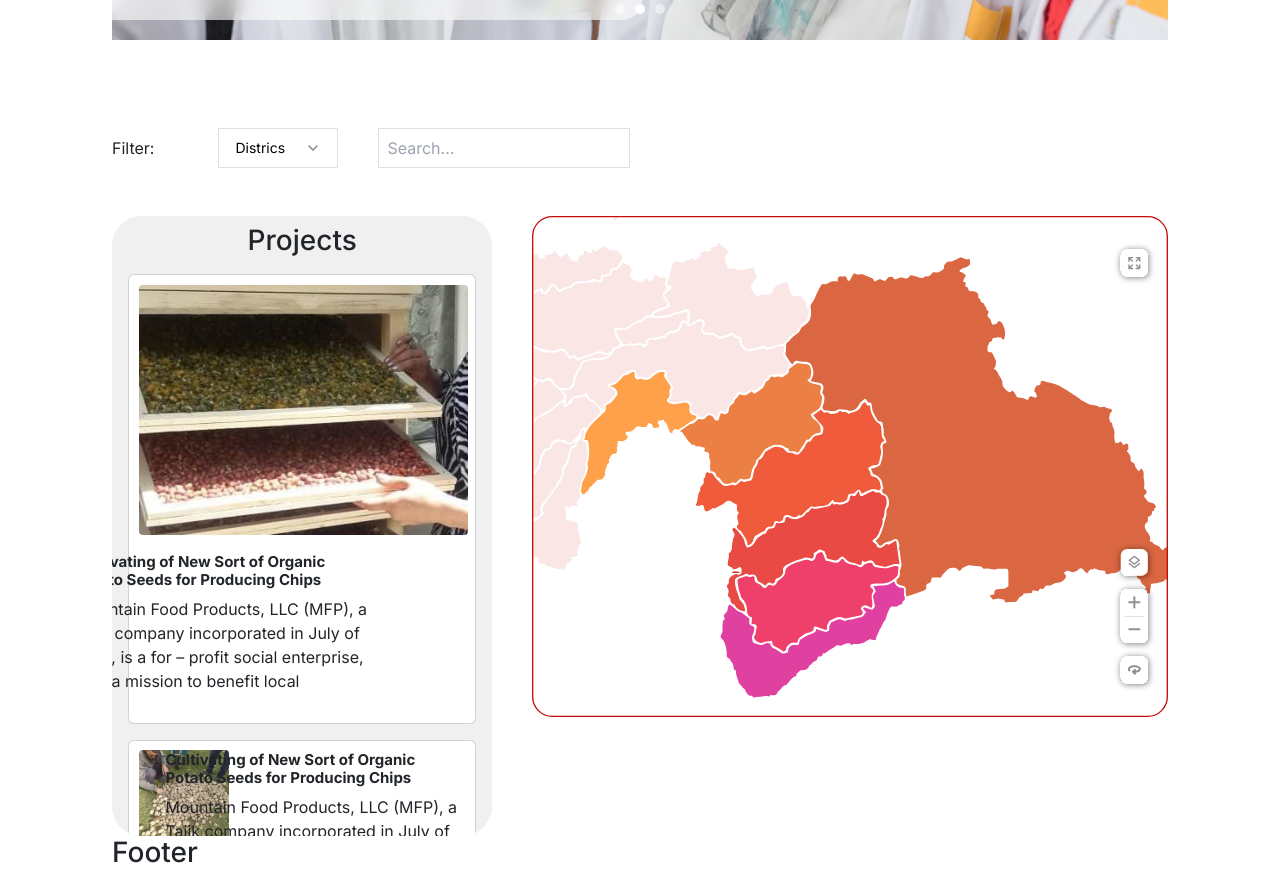
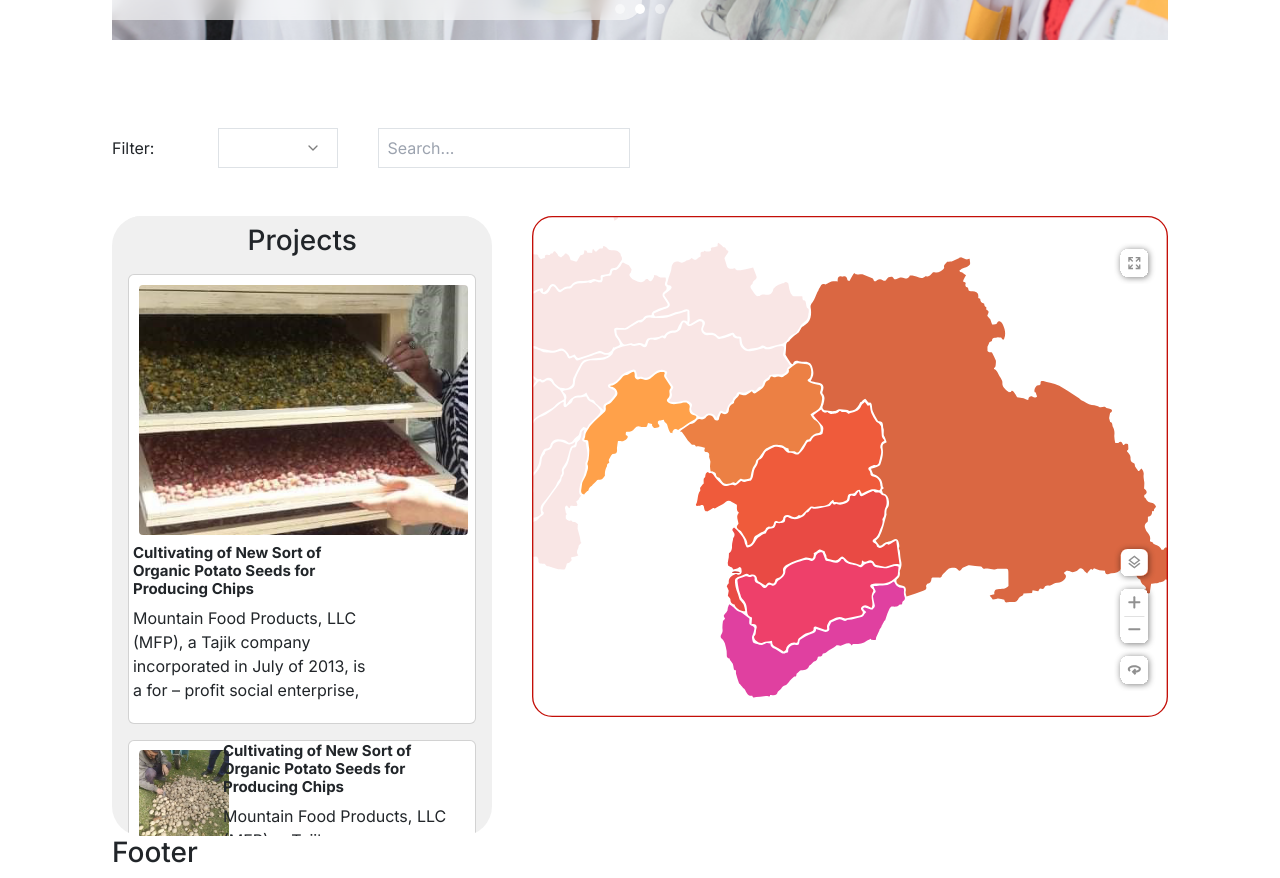
Before and after one commit to nazarkhudoev/giz-front, a Next.js app: page / in a window 1280 px wide. Shown: the part 640-1518 px from the top of the page. Built offline with nearby package versions, Linux system fonts and the light colour scheme.

Commit message:
implemented filter feature with redux toolkit

```diff
--- a/package.json
+++ b/package.json
@@ -12,6 +12,7 @@
     "@radix-ui/react-accordion": "^1.1.2",
     "@radix-ui/react-dialog": "^1.0.4",
     "@radix-ui/react-select": "^1.2.2",
+    "@reduxjs/toolkit": "^1.9.5",
     "@types/node": "20.3.3",
     "@types/react": "18.2.14",
     "@types/react-dom": "18.2.6",
@@ -27,6 +28,7 @@
     "react": "^18.2.0",
     "react-bootstrap": "^2.8.0",
     "react-dom": "18.2.0",
+    "react-redux": "^8.1.1",
     "react-select": "^5.7.3",
     "react-slideshow-image": "^4.2.1",
     "react-swipe": "^6.0.4",
--- a/src/app/data/projects.ts
+++ b/src/app/data/projects.ts
@@ -1,10 +1,19 @@
+import { StaticImageData } from "next/image";
 import Project1 from "../../../public/images/image 4.png";
 import Project2 from "../../../public/images/image 5.png";
 import Project3 from "../../../public/images/image 6.png";
 import Project4 from "../../../public/images/image 7.png";
 import Project5 from "../../../public/images/image 8.png";
 
-export const data = [
+interface DataInterface {
+  id: number;
+  title: string;
+  subtitle: string;
+  image: StaticImageData;
+  district: string;
+}
+
+export const data: DataInterface[] = [
   {
     id: 1,
     title:
--- a/src/app/globals.css
+++ b/src/app/globals.css
@@ -168,7 +168,7 @@ p {
 
 .card__image {
   position: absolute;
-  width: 100px;
+  width: 30%;
   left: 10px;
   top: 50%;
   transform: translateY(-50%);
@@ -178,7 +178,7 @@ p {
 
 .card__info {
   position: absolute;
-  width: 300px;
+  width: 70%;
   right: 10px;
   top: 50%;
   transform: translateY(-50%);
@@ -202,8 +202,7 @@ p {
   /* transition-delay: 0.8s; */
 }
 
-/* acite  */
-
+/* acitive  */
 .collapsed__card {
   min-height: 450px;
 }
--- a/src/app/layout.tsx
+++ b/src/app/layout.tsx
@@ -1,14 +1,19 @@
-import "./globals.css";
-import { Inter } from "next/font/google";
-
 // Import Components
 import Header from "@/components/Header/Header";
 import Footer from "@/components/Footer/Footer";
 
+// styles
+import "./globals.css";
 import 'bootstrap/dist/css/bootstrap.min.css';
 
+// fonts
+import { Inter } from "next/font/google";
 const inter = Inter({ subsets: ["latin"] });
 
+// custom redux provider
+import { ReduxProvider } from "@/redux/provider";
+
+// meta data
 export const metadata = {
   title: "Home Page",
   description: "Giz projects",
@@ -23,7 +28,9 @@ export default function RootLayout({
     <html lang="en">
       <body className={inter.className}>
         <Header />
-        {children}
+        <ReduxProvider>
+          {children}
+        </ReduxProvider>
         <Footer />
       </body>
     </html>
--- a/src/components/Filter/Filter.tsx
+++ b/src/components/Filter/Filter.tsx
@@ -1,3 +1,5 @@
+"use client"
+
 import {
   Select,
   SelectContent,
@@ -9,16 +11,26 @@ import {
 } from "@/components/UI/ui/select";
 
 // region, village, projects
+import { getData } from "@/redux/features/projectsSlice";
+import { useAppDispatch, useAppSelector } from "@/redux/hooks";
+import { FormEvent, useState } from "react";
 
 export default function Filter() {
+  const dispatch = useAppDispatch();
+
+  const handleFilter = (value: string) => {
+    dispatch(getData(value));
+  }
+
   return (
     <nav className="flex items-center gap-16 px-28 mt-10">
       <p>Filter:</p>
       <section className="flex items-center gap-10">
         <div className="py-5">
-          <Select>
+          <Select onValueChange={handleFilter}>
             <SelectTrigger className="min-w-[120px] text-black">
-              <SelectValue className="text-black" placeholder={"Districs"} />
+              {/* <SelectValue className="text-black" placeholder={"Districs"} /> */}
+              <SelectValue className="text-black" />
             </SelectTrigger>
             <SelectContent className="bg-white">
               <SelectGroup className="text-black">
@@ -55,6 +67,6 @@ export default function Filter() {
           <input className="border h-[40px] px-2" type="text" placeholder="Search..." />
         </div>
       </section>
-    </nav>
+    </nav >
   );
 }
--- a/src/components/Projects/Projects.tsx
+++ b/src/components/Projects/Projects.tsx
@@ -1,8 +1,9 @@
 "use client"
 
-import { data } from "@/app/data/projects";
-import Image from "next/image";
-import { useState } from "react";
+import { useAppSelector } from "@/redux/hooks";
+// import { data } from "@/app/data/projects";
+import Image, { StaticImageData } from "next/image";
+import { useEffect, useState } from "react";
 
 // import {
 //   Accordion,
@@ -11,19 +12,40 @@ import { useState } from "react";
 //   AccordionTrigger,
 // } from "@/components/ui/accordion"
 
+interface DataInterface {
+  id: number;
+  title: string;
+  subtitle: string;
+  image: StaticImageData;
+  district: string;
+}
+
 export default function Projects() {
+  const data = useAppSelector((state) => state.ProjectsReducer.data);
+  const filteredData = useAppSelector((state) => state.ProjectsReducer.filteredData);
   const [active, setActive] = useState(0);
+
+  const [projects, setProjects] = useState<DataInterface[]>(filteredData);
+
+  useEffect(() => {
+    if (filteredData.length < 1) {
+      setProjects(data)
+    } else {
+      setProjects(filteredData)
+    }
+
+    console.log("filteredData", filteredData);
+  }, [projects, filteredData])
 
   const handleAccordion = (index: number) => {
     setActive(index)
-
   }
 
   return (
     <div className="bg-[#F0F0F0] rounded-[30px] w-[550px] h-[620px] overflow-y-scroll relative px-3 projects__container">
       <h3 className="text-center py-2 sticky top-0 z-50 bg-[#F0F0F0]">Projects</h3>
       <section className="flex flex-col items-start justify-start gap-3">
-        {data.map((project: any, index: number) => {
+        {projects.map((project: any, index: number) => {
           return (
             <div
               key={project.id}
--- /dev/null
+++ b/src/redux/features/projectsSlice.ts
@@ -0,0 +1,36 @@
+import { createSlice, PayloadAction, current } from "@reduxjs/toolkit";
+import { data } from "@/app/data/projects";
+import { StaticImageData } from "next/image";
+
+interface DataInterface {
+  id: number;
+  title: string;
+  subtitle: string;
+  image: StaticImageData;
+  district: string;
+}
+
+interface Data {
+  data: DataInterface[];
+  filteredData: DataInterface[];
+}
+
+const initialState = {
+  data: data,
+  filteredData: [],
+} as Data;
+
+export const projects = createSlice({
+  name: "projetcs",
+  initialState,
+  reducers: {
+    getData: (state, action: PayloadAction<string>) => {
+      state.filteredData = state.data.filter(
+        (project: DataInterface) => project.district == action.payload
+      );
+    },
+  },
+});
+
+export const { getData } = projects.actions;
+export default projects.reducer;
--- /dev/null
+++ b/src/redux/hooks.ts
@@ -0,0 +1,5 @@
+import { TypedUseSelectorHook, useDispatch, useSelector } from "react-redux";
+import type { RootState, AppDispatch } from "./store";
+
+export const useAppDispatch = () => useDispatch<AppDispatch>();
+export const useAppSelector: TypedUseSelectorHook<RootState> = useSelector;
--- /dev/null
+++ b/src/redux/provider.tsx
@@ -0,0 +1,8 @@
+"use client"
+
+import { store } from "./store"
+import { Provider } from "react-redux"
+
+export function ReduxProvider({ children }: { children: React.ReactNode }) {
+    return <Provider store={store}>{children}</Provider>
+}
--- /dev/null
+++ b/src/redux/store.ts
@@ -0,0 +1,12 @@
+import { configureStore } from "@reduxjs/toolkit";
+import ProjectsReducer from "./features/projectsSlice";
+
+export const store = configureStore({
+  reducer: {
+    ProjectsReducer,
+  },
+  devTools: process.env.NODE_ENV !== "production",
+});
+
+export type RootState = ReturnType<typeof store.getState>;
+export type AppDispatch = typeof store.dispatch;
```
Also changed, not shown: src/components/MainContent/MainContent.tsx (line endings or trailing spaces), 1 other file (tests, documents, lock files or other folders).
